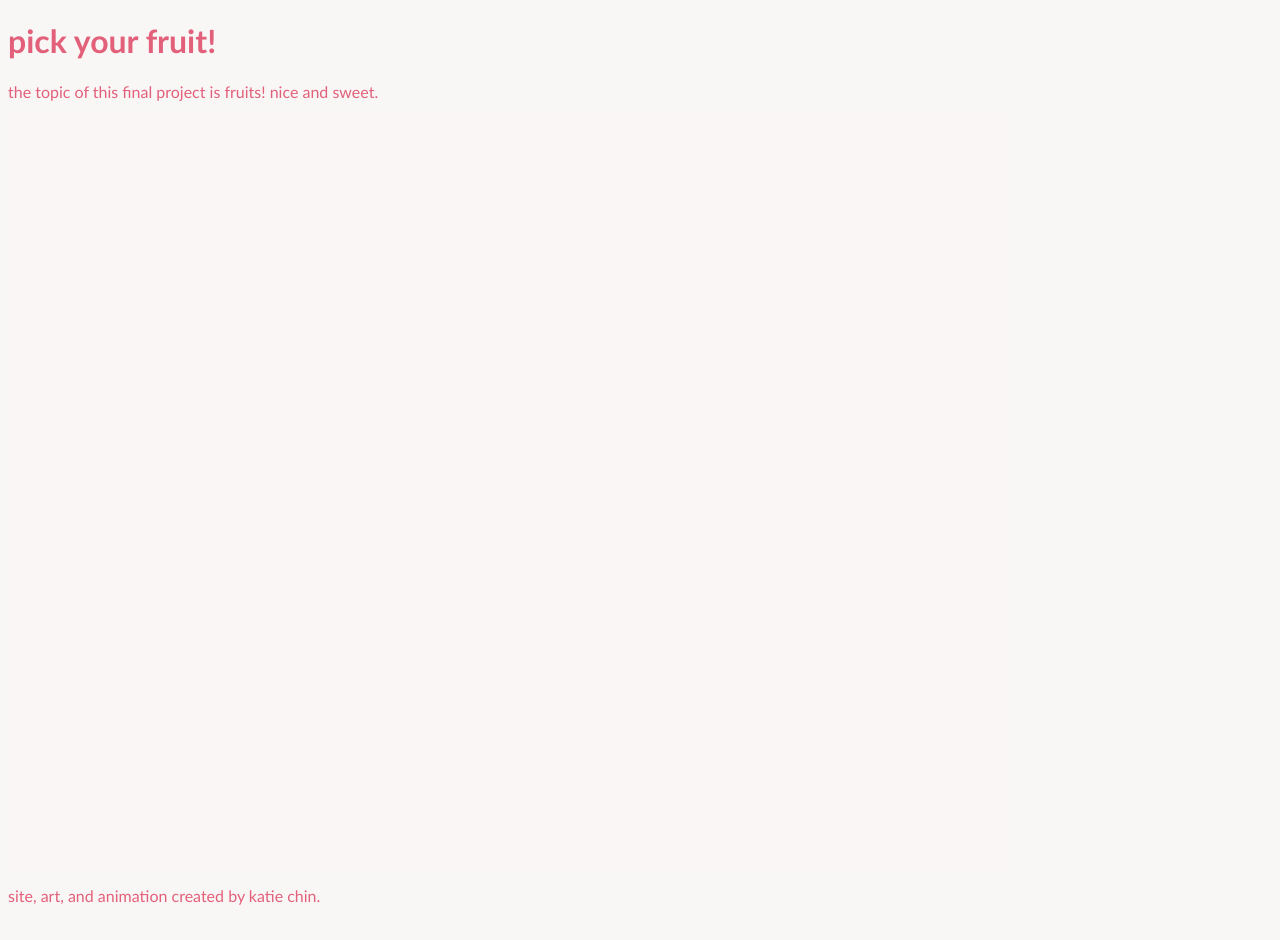
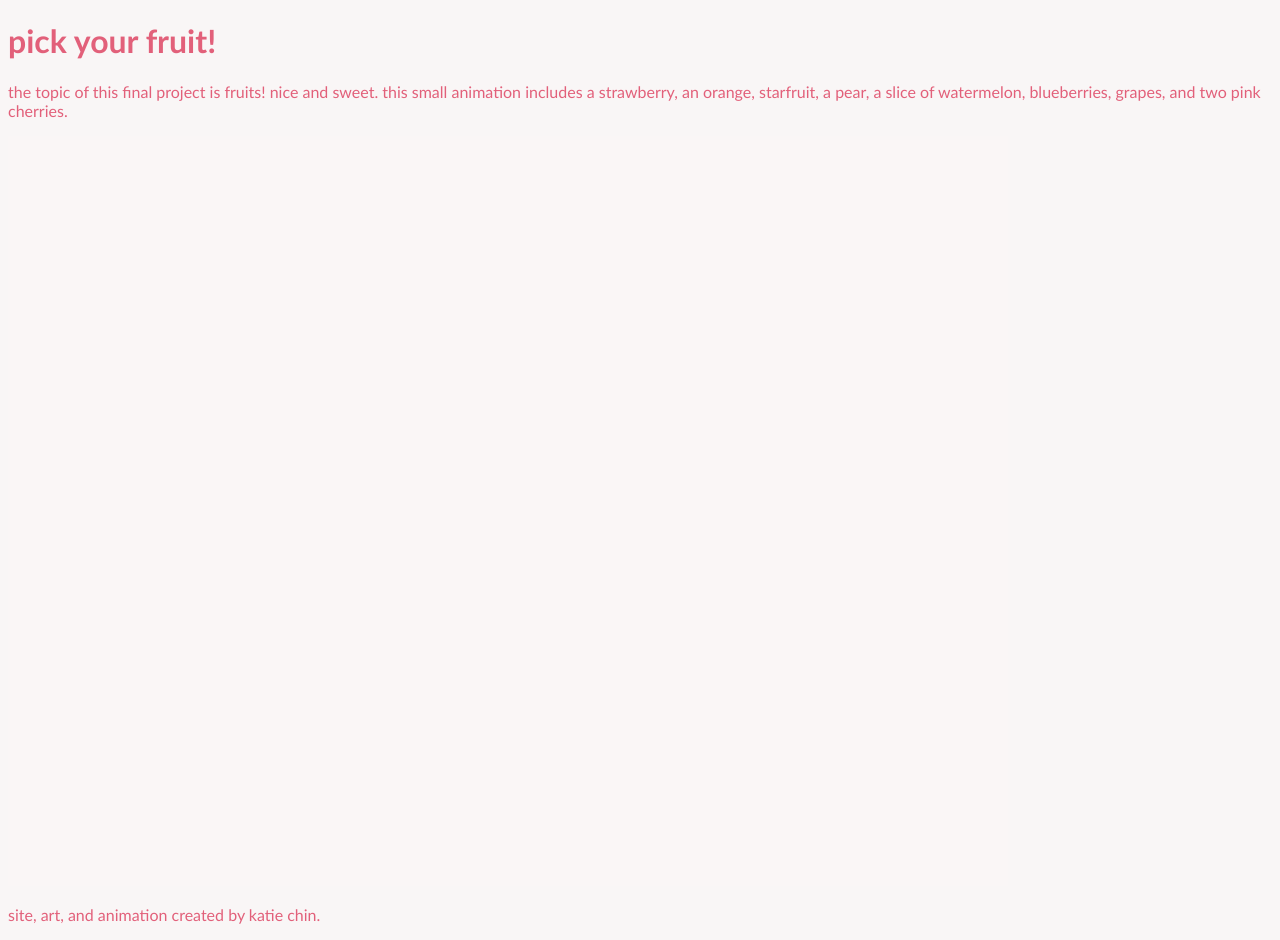
Before and after one commit to thundaza/mmp100, a plain HTML site: page final/index.html in a window 1280 px wide. Drawn offline with Linux system fonts and the light colour scheme.

Commit message:
added text

```diff
--- a/final/index.html
+++ b/final/index.html
@@ -13,7 +13,7 @@
 </head>
 <body>
 <h1>pick your fruit!</h1>
-<p>the topic of this final project is fruits! nice and sweet.</p>
+<p>the topic of this final project is fruits! nice and sweet. this small animation includes a strawberry, an orange, starfruit, a pear, a slice of watermelon, blueberries, grapes, and two pink cherries.</p>
 <img src="final01.gif">
 <p>site, art, and animation created by katie chin.</p>
 </body>
```
